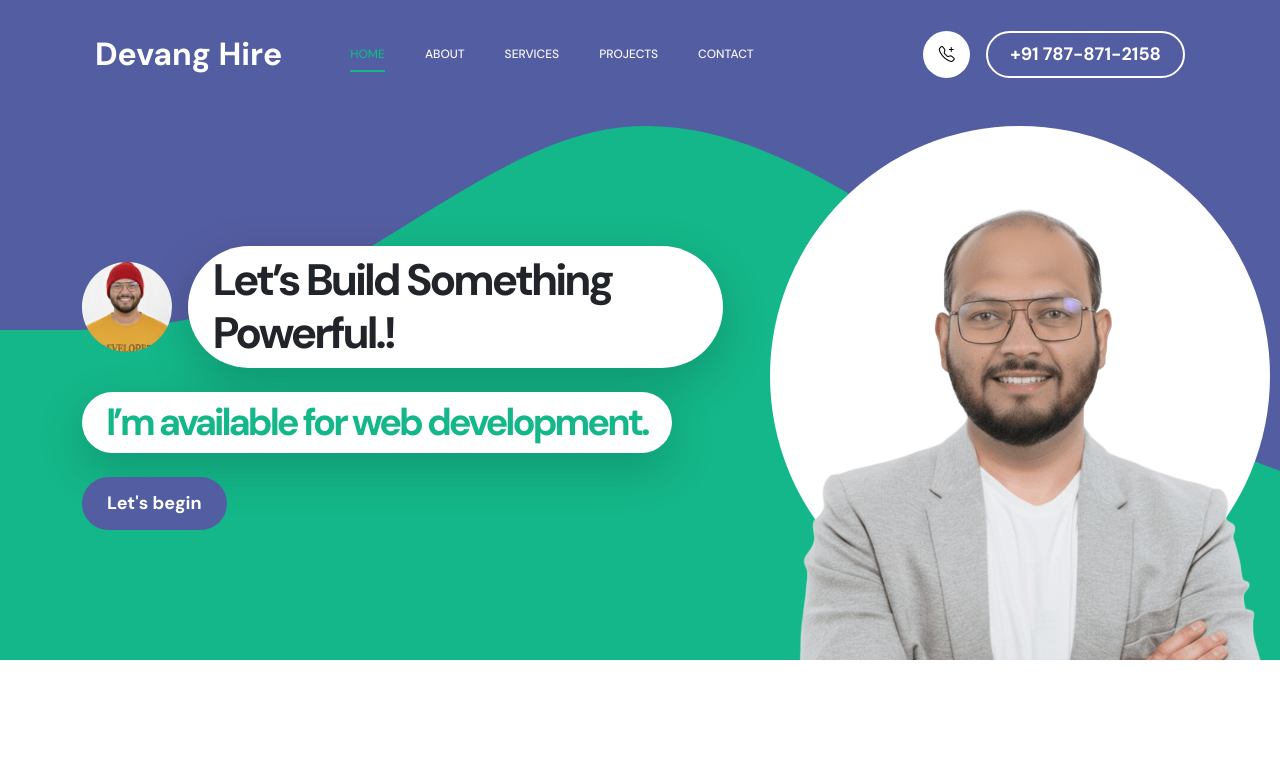
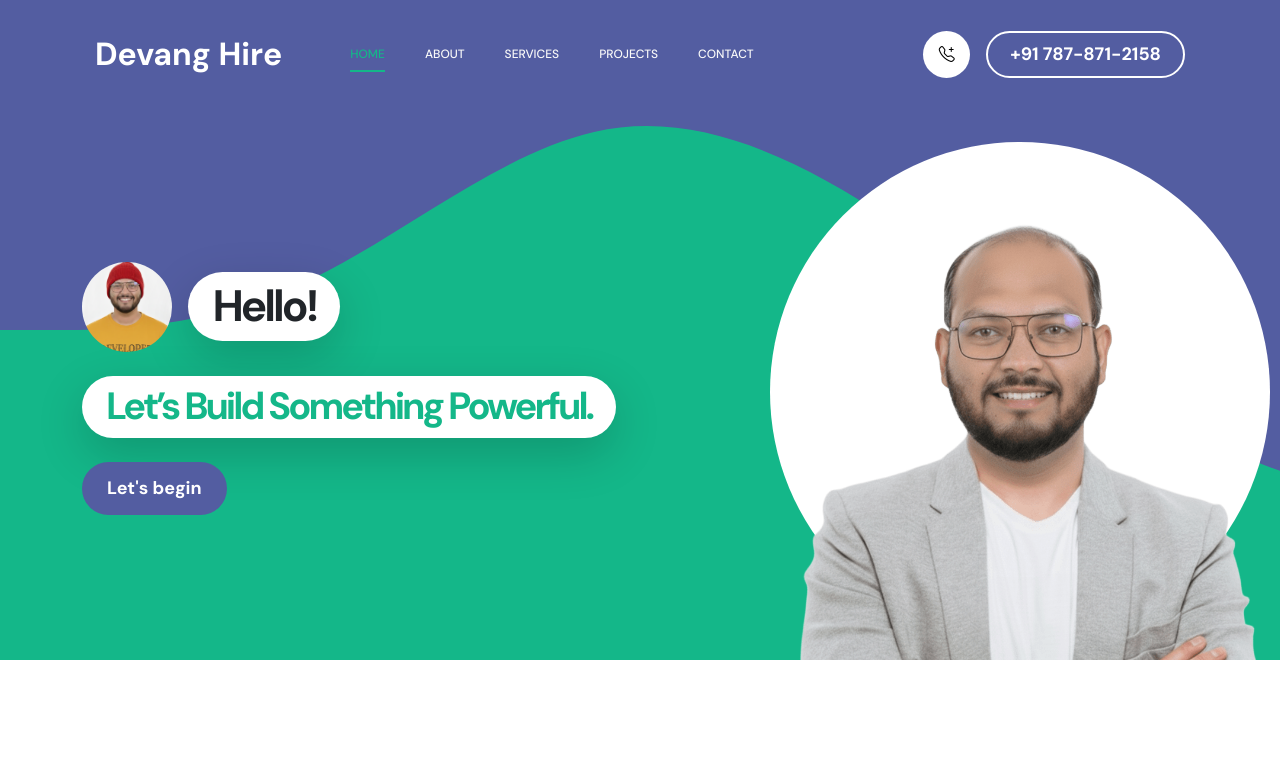
Before and after one commit to devanghire/portfolioapp, a plain HTML site: page index.html in a window 1280 px wide. Shown: the top 777 px of the page. Drawn offline with nearby package versions, Linux system fonts and the light colour scheme.

Commit message:
Update hero title and subtitle in index.html

```diff
--- a/index.html
+++ b/index.html
@@ -98,11 +98,10 @@
                             <div class="hero-title-wrap d-flex align-items-center mb-4">
                                 <img src="images/developer-small.png" style="border-radius: 50%;"
                                     class=" avatar-image-large img-fluid" alt="">
-
-                                <h1 class="hero-title ms-3 mb-0">Let’s Build Something Powerful.!</h1>
+                                <h1 class="hero-title ms-3 mb-0">Hello!</h1>
                             </div>
 
-                            <h2 class="mb-4">I’m available for web development.</h2>
+                            <h2 class="mb-4">Let’s Build Something Powerful.</h2>
                             <p class="mb-4"><a class="custom-btn btn custom-link" href="#section_2">Let's begin</a></p>
                         </div>
                     </div>
```
